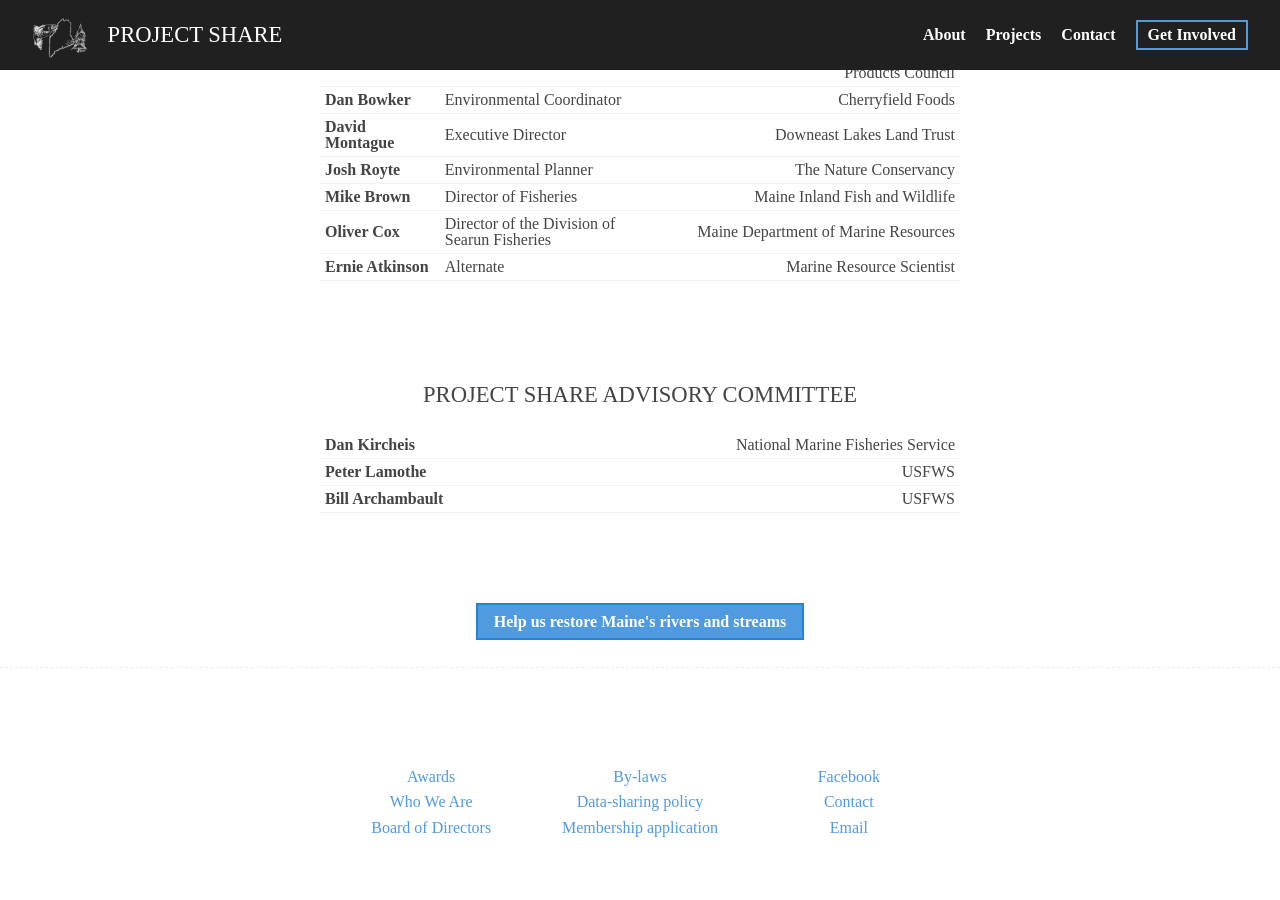
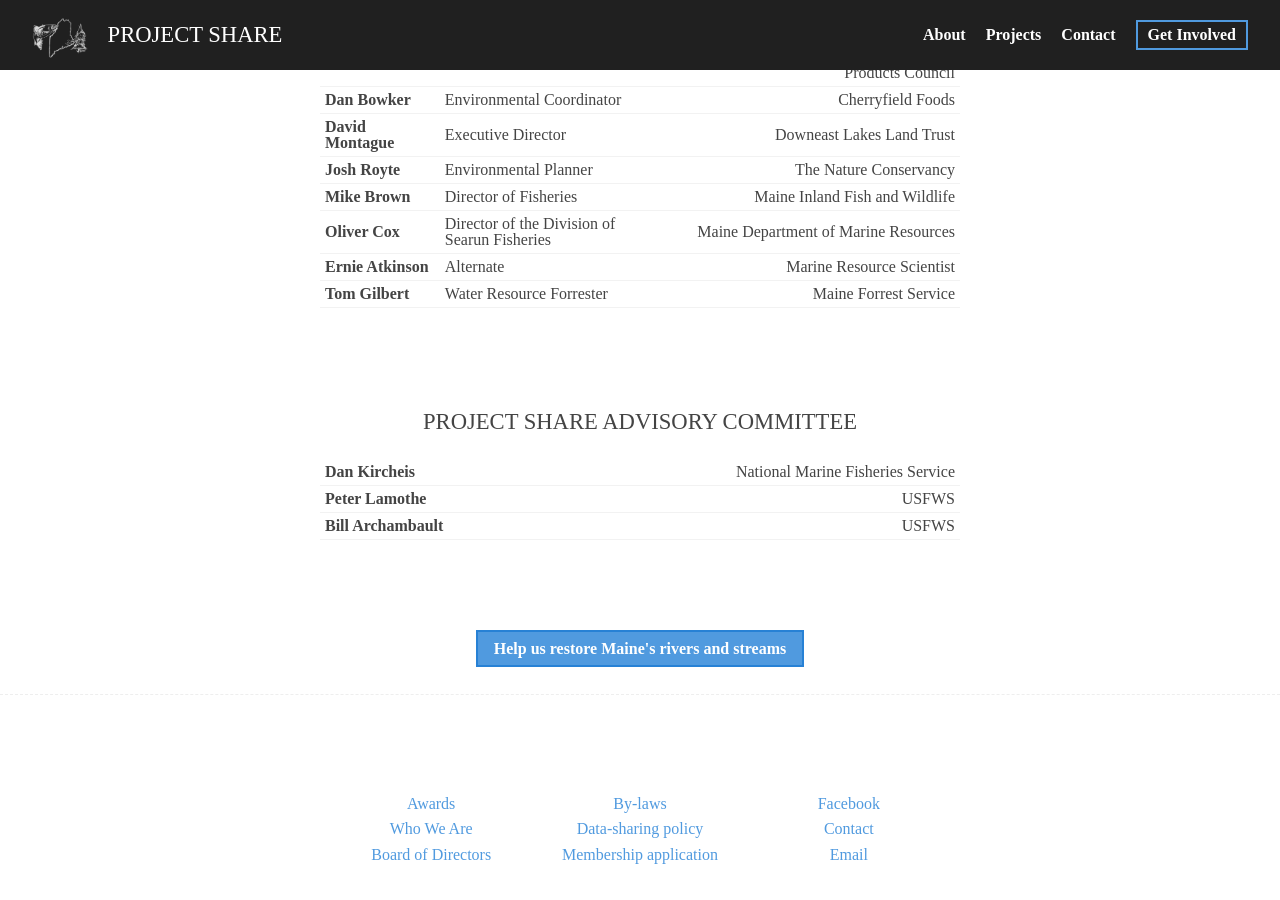
Before and after one commit to salmonhabitat/salmonhabitat, a Jekyll site: the page built from about.html, in a window 1280 px wide and 900 px high, scrolled down 3789 px. Built offline with Jekyll 4.4.1, drawn with Linux system fonts in a browser that asks for light colours; nearby versions of some CDN libraries; a script that is not in the unit is left out; before the commit the page ends 4662 px from its top, so only the background shows below that.

Commit message:
added board member, changed home page hero message

```diff
--- a/_data/board.yml
+++ b/_data/board.yml
@@ -45,3 +45,7 @@
 - name: Ernie Atkinson
   title:  Alternate
   organization: Marine Resource Scientist
+
+- name: Tom Gilbert
+  title: Water Resource Forrester
+  organization: Maine Forrest Service
--- a/index.html
+++ b/index.html
@@ -3,7 +3,7 @@
 title: Home
 ---
 <div class='blurb'>
-	<h1>Since 2005, SHARE has helped 10 landowners complete 154 habitat restoration projects.</h1>
+	<h1>Salmon Habitat And River Enhancement</h1>
 </div>
 
 <div class='content'>
```
